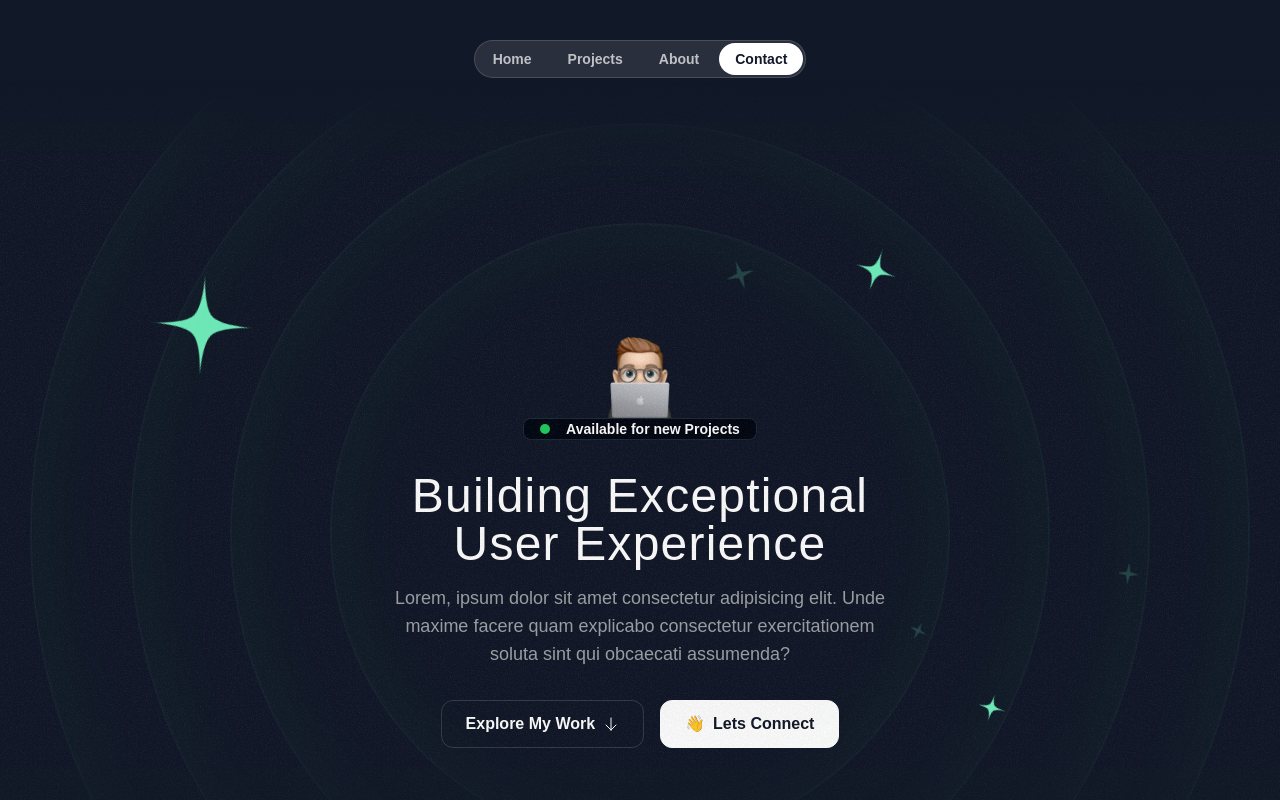
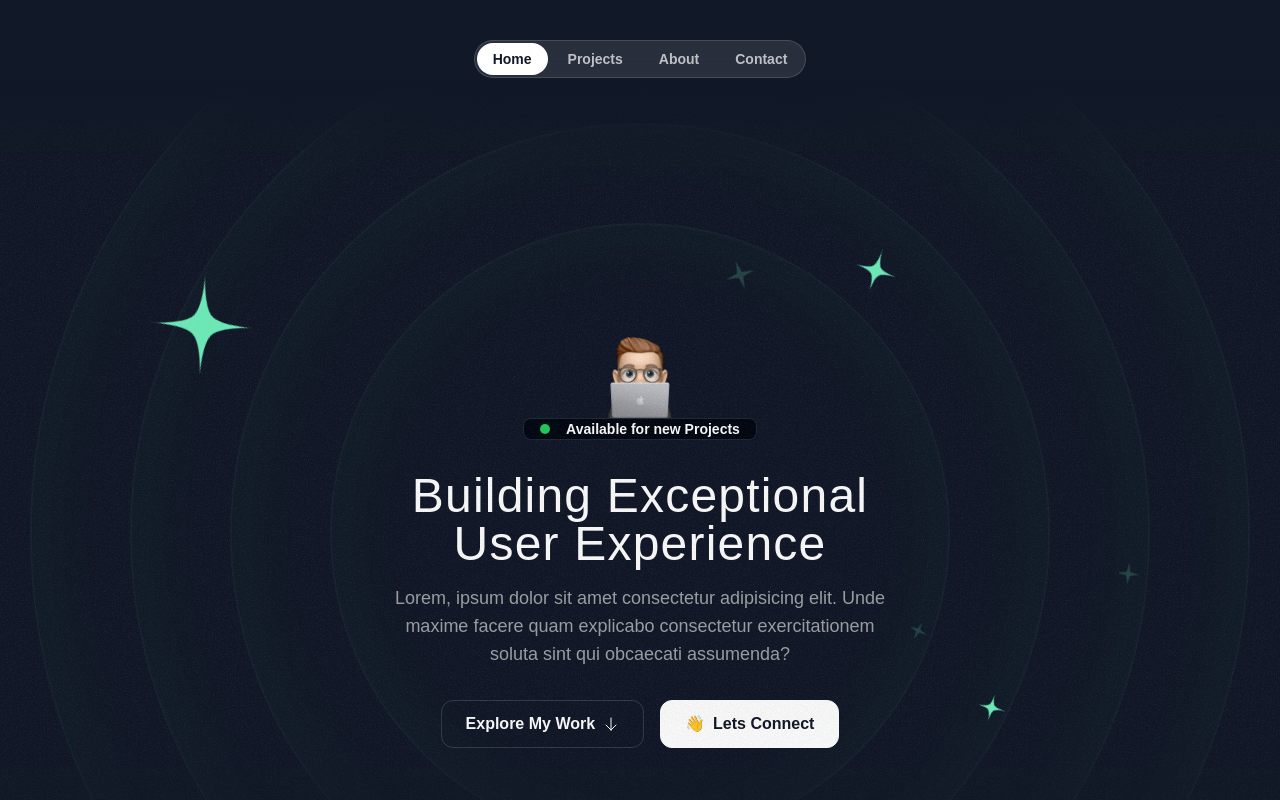
Before and after one commit to msifatsadiq/sifat-s-portfolio, a Next.js app: page / in a window 1280 px wide. Shown: the top 800 px of the page. Built offline with nearby package versions, Linux system fonts and the light colour scheme; a web font is replaced by a local one.

Commit message:
adding few changes

```diff
--- a/src/app/page.tsx
+++ b/src/app/page.tsx
@@ -6,6 +6,7 @@ import { HeroSection } from "@/sections/Hero";
 import { ProjectsSection } from "@/sections/Projects";
 import { TapeSection } from "@/sections/Tape";
 import { TestimonialsSection } from "@/sections/Testimonials";
+import { ScrollToTop } from "@/components/ScrollToTop";
 
 export default function Home() {
   return (
@@ -18,6 +19,7 @@ export default function Home() {
       <AboutSection />
       <ContactSection />
       <Footer />
+      <ScrollToTop />
     </div>
   );
 }
--- /dev/null
+++ b/src/components/ScrollToTop.tsx
@@ -0,0 +1,45 @@
+'use client';
+
+import { useEffect, useState } from 'react';
+import ArrowUpIcon from '@/assets/icons/arrow-up.svg';
+
+export const ScrollToTop = () => {
+  const [isVisible, setIsVisible] = useState(false);
+
+  const scrollToTop = () => {
+    window.scrollTo({
+      top: 0,
+      behavior: 'smooth',
+    });
+  };
+
+  useEffect(() => {
+    const toggleVisibility = () => {
+      if (window.pageYOffset > 500) {
+        setIsVisible(true);
+      } else {
+        setIsVisible(false);
+      }
+    };
+
+    window.addEventListener('scroll', toggleVisibility);
+
+    return () => {
+      window.removeEventListener('scroll', toggleVisibility);
+    };
+  }, []);
+
+  if (!isVisible) {
+    return null;
+  }
+
+  return (
+    <button
+      onClick={scrollToTop}
+      className="fixed bottom-8 right-8 bg-white text-gray-900 rounded-full p-3 shadow-lg hover:bg-white/70 transition-all duration-300 z-50"
+      aria-label="Scroll to top"
+    >
+      <ArrowUpIcon className="size-6" />
+    </button>
+  );
+};
--- /dev/null
+++ b/src/hooks/useScrollAnimation.ts
@@ -0,0 +1,16 @@
+import { useInView } from 'framer-motion';
+import { useRef } from 'react';
+
+export const useScrollAnimation = () => {
+  const ref = useRef(null);
+  const isInView = useInView(ref, { once: true, margin: "-100px" });
+
+  return {
+    ref,
+    style: {
+      transform: isInView ? "none" : "translateY(100px)",
+      opacity: isInView ? 1 : 0,
+      transition: "all 0.9s cubic-bezier(0.17, 0.55, 0.55, 1) 0.5s"
+    }
+  };
+};
--- a/src/sections/About.tsx
+++ b/src/sections/About.tsx
@@ -88,7 +88,7 @@ const hobbies = [
 
 export const AboutSection = () => {
   return (
-    <div className="py-20 lg:py-28">
+    <div id="about" className="py-20 lg:py-28">
       <div className="container">
         <SectionHeaderT
           eyebrow="About Me"
--- a/src/sections/Contact.tsx
+++ b/src/sections/Contact.tsx
@@ -3,7 +3,7 @@ import GrainImage from "@/assets/images/grain.jpg";
 
 export const ContactSection = () => {
   return (
-    <div className="py-16 pt-12 lg:py-24 lg:pt-20">
+    <div id="contact" className="py-16 pt-12 lg:py-24 lg:pt-20">
       <div className="container">
         <div
           className="bg-gradient-to-r from-emerald-300 to-sky-400
--- a/src/sections/Header.tsx
+++ b/src/sections/Header.tsx
@@ -1,23 +1,92 @@
+'use client';
+
+import { useState, useEffect } from 'react';
+import { motion } from 'framer-motion';
+
 export const Header = () => {
+  const [activeSection, setActiveSection] = useState('home');
+
+  const scrollToSection = (sectionId: string) => {
+    const element = document.getElementById(sectionId);
+    if (element) {
+      element.scrollIntoView({ behavior: 'smooth' });
+    }
+  };
+
+  useEffect(() => {
+    const handleScroll = () => {
+      const sections = ['home', 'projects', 'about', 'contact'];
+      const current = sections.find(section => {
+        const element = document.getElementById(section);
+        if (element) {
+          const rect = element.getBoundingClientRect();
+          return rect.top <= 100 && rect.bottom >= 100;
+        }
+        return false;
+      });
+      if (current) {
+        setActiveSection(current);
+      }
+    };
+
+    window.addEventListener('scroll', handleScroll);
+    return () => window.removeEventListener('scroll', handleScroll);
+  }, []);
+
   return (
-    <div className="flex justify-center items-center mt-10 z-10 top-3">
-      <nav className="flex gap-1 p-0.5  border border-white/15 rounded-full bg-white/10 backdrop:blur">
-        <a className="nav-item" href="">
+    <motion.div
+      initial={{ opacity: 0, y: -20 }}
+      animate={{ opacity: 1, y: 0 }}
+      transition={{ duration: 0.5 }}
+      className="sticky top-3 flex justify-center items-center mt-10 z-50"
+    >
+      <motion.nav
+        initial={{ scale: 0.9 }}
+        animate={{ scale: 1 }}
+        transition={{ duration: 0.3, delay: 0.2 }}
+        className="flex gap-1 p-0.5 border border-white/15 rounded-full bg-white/10 backdrop-blur-md"
+      >
+        <a
+          className={`nav-item ${activeSection === 'home' ? 'bg-white text-gray-900' : ''}`}
+          href="#home"
+          onClick={(e: React.MouseEvent) => {
+            e.preventDefault();
+            scrollToSection('home');
+          }}
+        >
           Home
         </a>
-        <a className="nav-item" href="">
+        <a
+          className={`nav-item ${activeSection === 'projects' ? 'bg-white text-gray-900' : ''}`}
+          href="#projects"
+          onClick={(e: React.MouseEvent) => {
+            e.preventDefault();
+            scrollToSection('projects');
+          }}
+        >
           Projects
         </a>
-        <a className="nav-item" href="">
+        <a
+          className={`nav-item ${activeSection === 'about' ? 'bg-white text-gray-900' : ''}`}
+          href="#about"
+          onClick={(e: React.MouseEvent) => {
+            e.preventDefault();
+            scrollToSection('about');
+          }}
+        >
           About
         </a>
         <a
-          className="nav-item bg-white text-gray-900 hover:bg-white/70 hover:text-gray-900"
-          href=""
+          className={`nav-item ${activeSection === 'contact' ? 'bg-white text-gray-900' : ''}`}
+          href="#contact"
+          onClick={(e: React.MouseEvent) => {
+            e.preventDefault();
+            scrollToSection('contact');
+          }}
         >
           Contact
         </a>
-      </nav>
-    </div>
+      </motion.nav>
+    </motion.div>
   );
 };
--- a/src/sections/Hero.tsx
+++ b/src/sections/Hero.tsx
@@ -10,7 +10,7 @@ import { HeroOrbit } from "@/components/HeroOrbit";
 
 export const HeroSection = () => {
   return (
-    <div className=" py-32 md:py-48 lg:py-60 relative z-0 overflow-x-clip">
+    <div id="home" className=" py-32 md:py-48 lg:py-60 relative z-0 overflow-x-clip">
       <div className=" absolute inset-0 [mask-image:linear-gradient(to_bottom,transparent,black_10%,black_70%,transparent)]">
         <div
           className="absolute inset-0 -z-30 opacity-5"
--- a/src/sections/Projects.tsx
+++ b/src/sections/Projects.tsx
@@ -1,3 +1,5 @@
+'use client';
+
 import ArrowUpRightIcon from "@/assets/icons/arrow-up-right.svg";
 import CheckCircleItem from "@/assets/icons/check-circle.svg";
 import aiStartupLandingPage from "@/assets/images/ai-startup-landing-page.png";
@@ -6,6 +8,7 @@ import GrainImage from "@/assets/images/grain.jpg";
 import lightSaasLandingPage from "@/assets/images/light-saas-landing-page.png";
 import { Card } from "@/components/Card";
 import { SectionHeaderT } from "@/components/SectionHeaderT";
+import { useScrollAnimation } from "@/hooks/useScrollAnimation";
 import Image from "next/image";
 
 const portfolioProjects = [
@@ -18,7 +21,7 @@ const portfolioProjects = [
       { title: "Improved site speed by 50%" },
       { title: "Increased mobile traffic by 35%" },
     ],
-    link: "https://youtu.be/4k7IdSLxh6w",
+    link: "https://www.bizreply.co/",
     image: darkSaasLandingPage,
   },
   {
@@ -48,34 +51,36 @@ const portfolioProjects = [
 ];
 
 export const ProjectsSection = () => {
+  const animation = useScrollAnimation();
+
   return (
-    <section className="pb-16 lg:py-24">
+    <section
+      id="projects"
+      className="pb-16 lg:py-24"
+      ref={animation.ref}
+      style={animation.style}
+    >
       <div className="container">
         <SectionHeaderT
           eyebrow="Real-World Results"
-          title=" Featured Projects"
-          description=" See how transformed concepts into engaging digital experiences"
-        ></SectionHeaderT>
-      </div>
-      <Card className="flex flex-col md:mt-20 mt-10 gap-20 px-4 ">
+          title="Featured Projects"
+          description="See how transformed concepts into engaging digital experiences"
+        />
+        <Card className="flex flex-col md:mt-20 mt-10 gap-20 px-4">
           {portfolioProjects.map((project) => (
             <div
-            className="bg-gray-800 rounded-3xl  p-8
-            px-8 pt-8 md:pt-12 md:px-10 lg:pt-16 lg:px-20 sticky top-0"
+              className="bg-gray-800 rounded-3xl p-8 px-8 pt-8 md:pt-12 md:px-10 lg:pt-16 lg:px-20 sticky top-0"
               key={project.title}
             >
               <div
-              className="absolute inset-0 -z-10 opacity-5  "
+                className="absolute inset-0 -z-10 opacity-5"
                 style={{
                   backgroundImage: `url(${GrainImage.src})`,
                 }}
-            ></div>
+              />
               <div className="lg:grid lg:grid-cols-2 gap-16">
                 <div className="lg:pb-16">
-                <div
-                  className=" bg-gradient-to-r from-emerald-300 to-sky-400 inline-flex font-bold gap-2 uppercase
-                tracking-widest text-sm text-transparent bg-clip-text "
-                >
+                  <div className="bg-gradient-to-r from-emerald-300 to-sky-400 inline-flex font-bold gap-2 uppercase tracking-widest text-sm text-transparent bg-clip-text">
                     <span>{project.company}</span>
                     <span>&bull;</span>
                     <span>{project.year}</span>
@@ -113,6 +118,7 @@ export const ProjectsSection = () => {
             </div>
           ))}
         </Card>
+      </div>
     </section>
   );
 };
```
Also changed, not shown: src/assets/icons/arrow-up.svg (added), 1 other file (tests, documents, lock files or other folders). Lines whose indentation alone changed are shown as unchanged.
